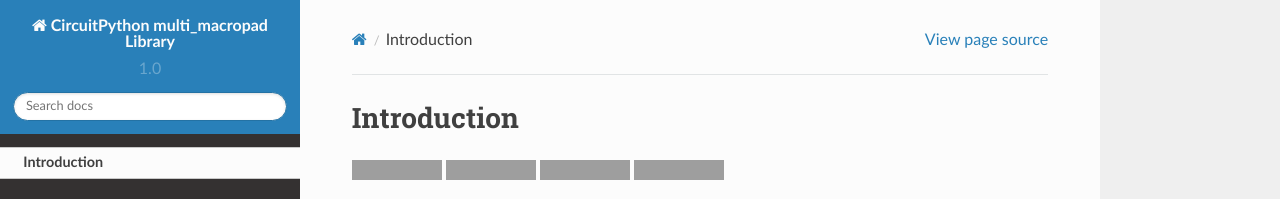
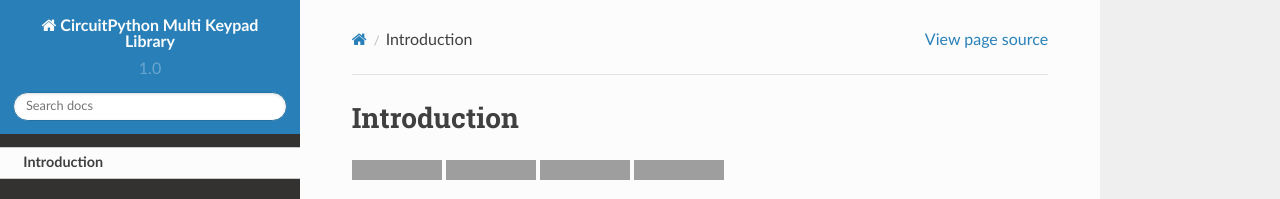
Before and after one commit to Neradoc/Circuitpython_Multi_Keypad, a Sphinx documentation site: the page built from docs/index.rst, in a window 1280 px wide. Shown: the top 199 px of the page. Built offline with Sphinx 7.4.7 and the Read the Docs theme 2.0.0, drawn with Linux system fonts in a browser that asks for light colours; grey boxes are pictures that could not be loaded.

Commit message:
fix names

```diff
--- a/docs/conf.py
+++ b/docs/conf.py
@@ -48,7 +48,7 @@
 master_doc = "index"
 
 # General information about the project.
-project = "CircuitPython multi_macropad Library"
+project = "CircuitPython Multi Keypad Library"
 creation_year = "2023"
 current_year = str(datetime.datetime.now().year)
 year_duration = (
@@ -137,7 +137,7 @@
 html_favicon = "_static/favicon.ico"
 
 # Output file base name for HTML help builder.
-htmlhelp_basename = "CircuitPython_Multi_macropad_Librarydoc"
+htmlhelp_basename = "CircuitPython_Multi_Keypad_Librarydoc"
 
 # -- Options for LaTeX output ---------------------------------------------
 
@@ -158,8 +158,8 @@
 latex_documents = [
     (
         master_doc,
-        "CircuitPython_multi_macropad_Library.tex",
-        "CircuitPython multi_macropad Library Documentation",
+        "CircuitPython_multi_keypad_Library.tex",
+        "CircuitPython Multi Keypad Library Documentation",
         author,
         "manual",
     ),
@@ -172,8 +172,8 @@
 man_pages = [
     (
         master_doc,
-        "CircuitPython_multi_macropad_Library",
-        "CircuitPython multi_macropad Library Documentation",
+        "CircuitPython_multi_keypad_Library",
+        "CircuitPython Multi Keypad Library Documentation",
         [author],
         1,
     ),
@@ -187,10 +187,10 @@
 texinfo_documents = [
     (
         master_doc,
-        "CircuitPython_multi_macropad_Library",
-        "CircuitPython multi_macropad Library Documentation",
+        "CircuitPython_multi_keypad_Library",
+        "CircuitPython Multi Keypad Library Documentation",
         author,
-        "CircuitPython_multi_macropad_Library",
+        "CircuitPython_multi_keypad_Library",
         "One line description of project.",
         "Miscellaneous",
     ),
--- a/docs/requirements.txt
+++ b/docs/requirements.txt
@@ -3,4 +3,3 @@
 # SPDX-License-Identifier: Unlicense
 
 sphinx>=4.0.0
-sphinx-rtd-theme>=1.0.0
```
